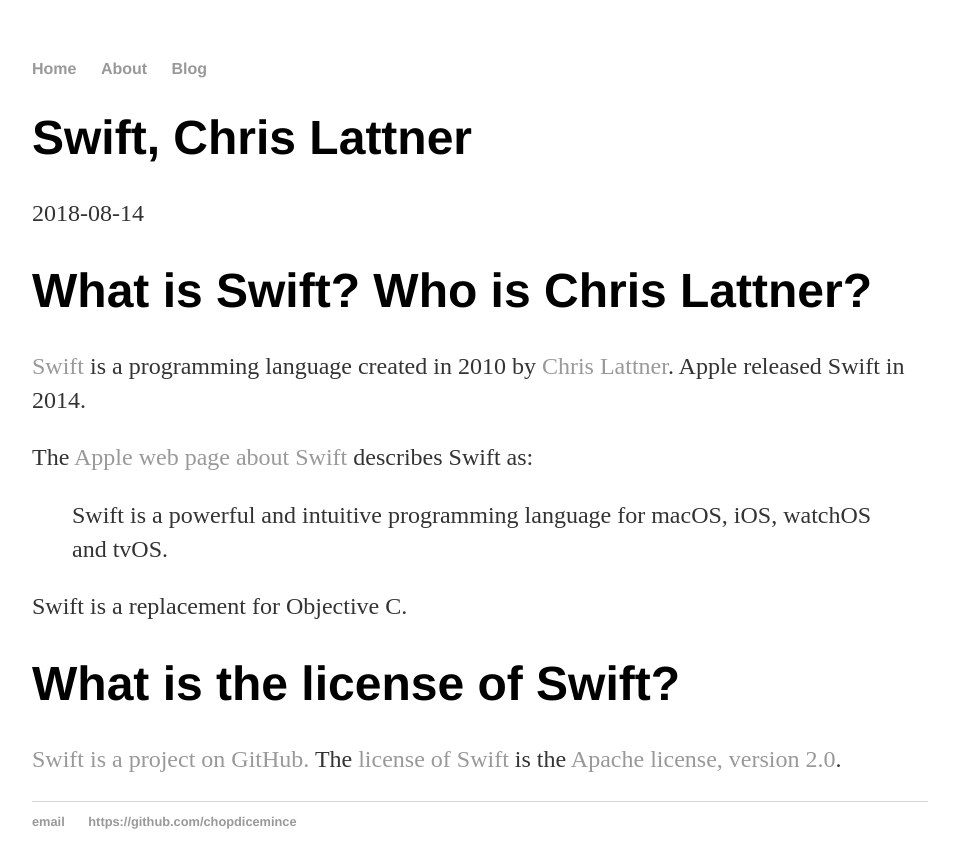
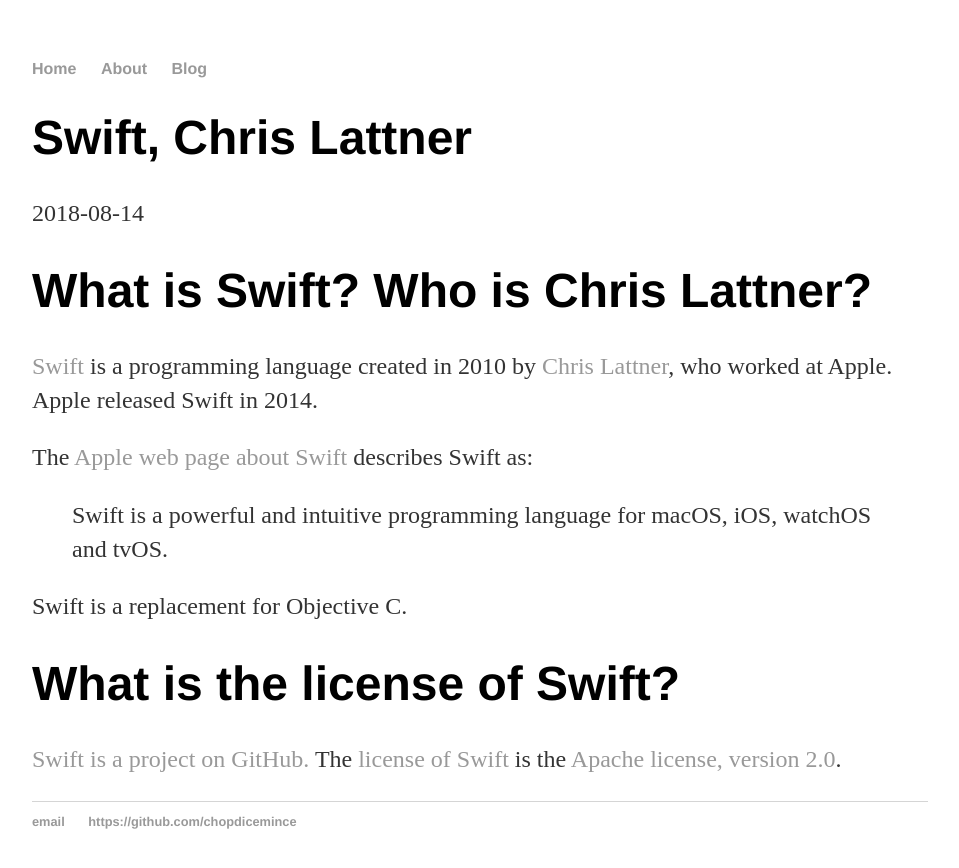
Before and after one commit to chopdicemince/chopdicemince.github.io, a Jekyll site: the page built from _posts/2018-08-14-swift-chris-lattner.md, in a window 1280 px wide. Shown: the top 868 px of the page, without its empty margins (160-1119 px from the left). Built offline with Jekyll 4.4.1, drawn with Linux system fonts in a browser that asks for light colours.

Commit message:
Add text about Lattner's working at Apple

```diff
--- a/_posts/2018-08-14-swift-chris-lattner.md
+++ b/_posts/2018-08-14-swift-chris-lattner.md
@@ -6,7 +6,7 @@
 
 # What is Swift? Who is Chris Lattner?
 
-[Swift](https://swift.org/) is a programming language created in 2010 by [Chris Lattner](http://www.nondot.org/sabre/). Apple released Swift in 2014.
+[Swift](https://swift.org/) is a programming language created in 2010 by [Chris Lattner](http://www.nondot.org/sabre/), who worked at Apple. Apple released Swift in 2014.
 
 The [Apple web page about Swift](https://developer.apple.com/swift/) describes Swift as:
 
```
